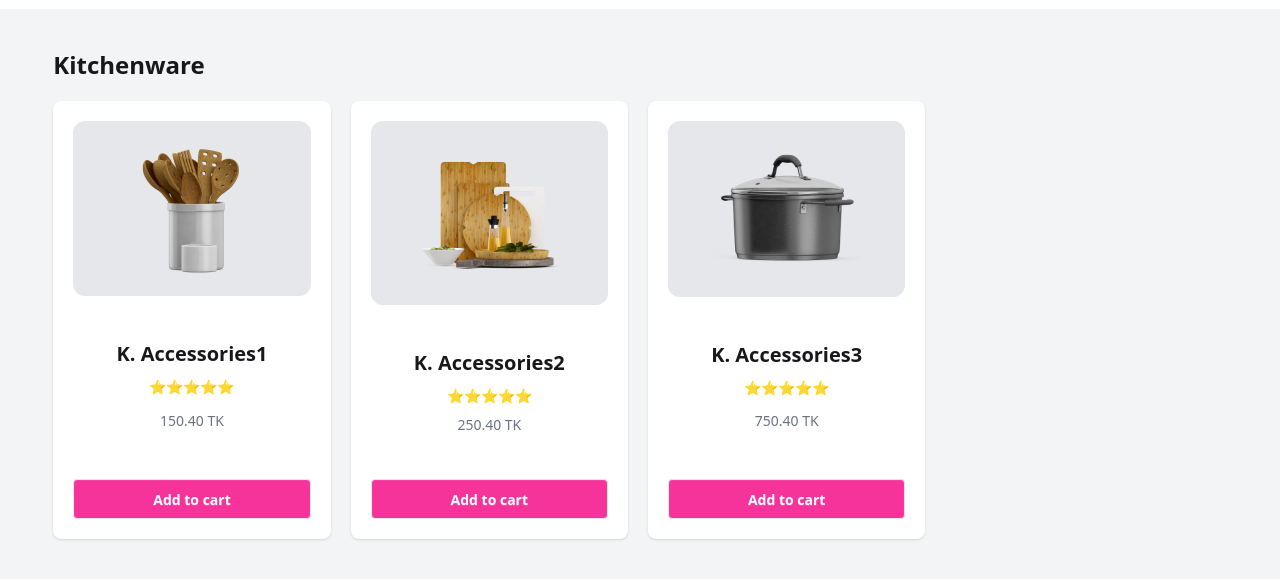
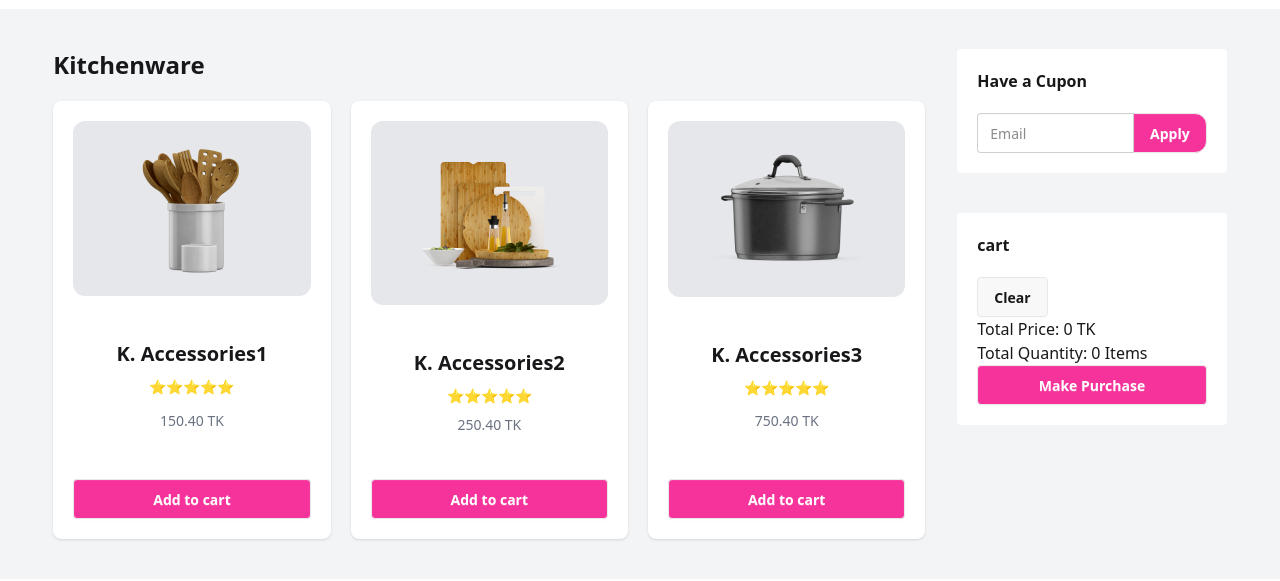
Before and after one commit to abd-005/bdeshi-deals, a plain HTML site: page index.html in a window 1280 px wide. Shown: the part 67-648 px from the top of the page. Drawn offline with nearby package versions, Linux system fonts and the light colour scheme.

Commit message:
added cart & JS initialized

```diff
--- a/index.html
+++ b/index.html
@@ -46,10 +46,12 @@
                   />
                 </figure>
                 <div class="card-body text-center items-center">
-                  <h2 id="card-title-1" class="font-bold text-xl">K. Accessories1</h2>
+                  <h2 id="card-title-1" class="font-bold text-xl">
+                    K. Accessories1
+                  </h2>
                   <p>⭐⭐⭐⭐⭐</p>
                   <p class="text-gray-500">
-                    <span class="card-price-1">150.40</span> TK
+                    <span id="card-price-1">150.40</span> TK
                   </p>
                 </div>
                 <div class="m-5">
@@ -71,10 +73,12 @@
                   />
                 </figure>
                 <div class="card-body text-center items-center">
-                  <h2 id="card-title-2" class="font-bold text-xl">K. Accessories2</h2>
+                  <h2 id="card-title-2" class="font-bold text-xl">
+                    K. Accessories2
+                  </h2>
                   <p>⭐⭐⭐⭐⭐</p>
                   <p class="text-gray-500">
-                    <span class="card-price-1">250.40</span> TK
+                    <span id="card-price-2">250.40</span> TK
                   </p>
                 </div>
                 <div class="m-5">
@@ -96,10 +100,12 @@
                   />
                 </figure>
                 <div class="card-body text-center items-center">
-                  <h2 id="card-title-3" class="font-bold text-xl">K. Accessories3</h2>
+                  <h2 id="card-title-3" class="font-bold text-xl">
+                    K. Accessories3
+                  </h2>
                   <p>⭐⭐⭐⭐⭐</p>
                   <p class="text-gray-500">
-                    <span class="card-price-1">750.40</span> TK
+                    <span id="card-price-3">750.40</span> TK
                   </p>
                 </div>
                 <div class="m-5">
@@ -116,9 +122,32 @@
         </section>
 
         <aside id="cart-box" class="col-span-3">
+          <div class="bg-white p-5 rounded">
+            <h2 class="font-bold mb-5">Have a Cupon</h2>
+            <div class="join">
+              <input class="input join-item" placeholder="Email" />
+              <button class="btn bg-pink-500 text-white join-item rounded-r-xl">
+                Apply
+              </button>
+            </div>
+          </div>
+          <div class="bg-white p-5 mt-10 rounded">
+            <h2 class="font-bold mb-5">cart</h2>
+            <button id="clear-btn" class="btn">Clear</button>
 
+            <h2>Total Price: <span id="total-price">0</span> TK</h2>
+            <h2>Total Quantity: <span id="total-quantity">0</span> Items</h2>
+
+            <button
+              id="Purchase-btn"
+              class="btn bg-pink-500 text-white btn-block card-btn"
+            >
+              Make Purchase
+            </button>
+          </div>
         </aside>
       </section>
     </main>
+    <script src="./script/index.js"></script>
   </body>
 </html>
```
Also changed, not shown: script/index.js (added).
